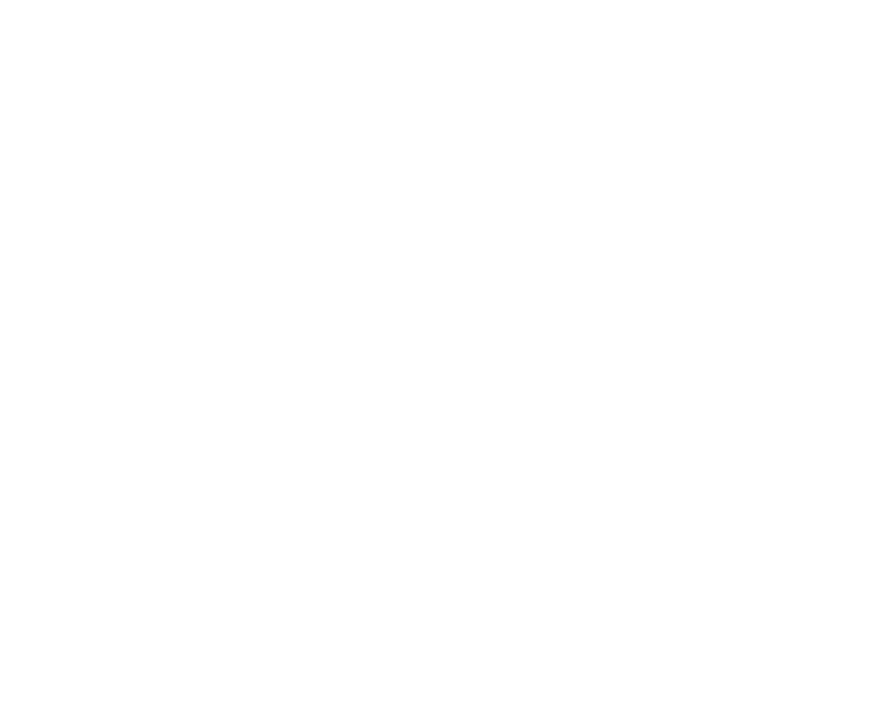
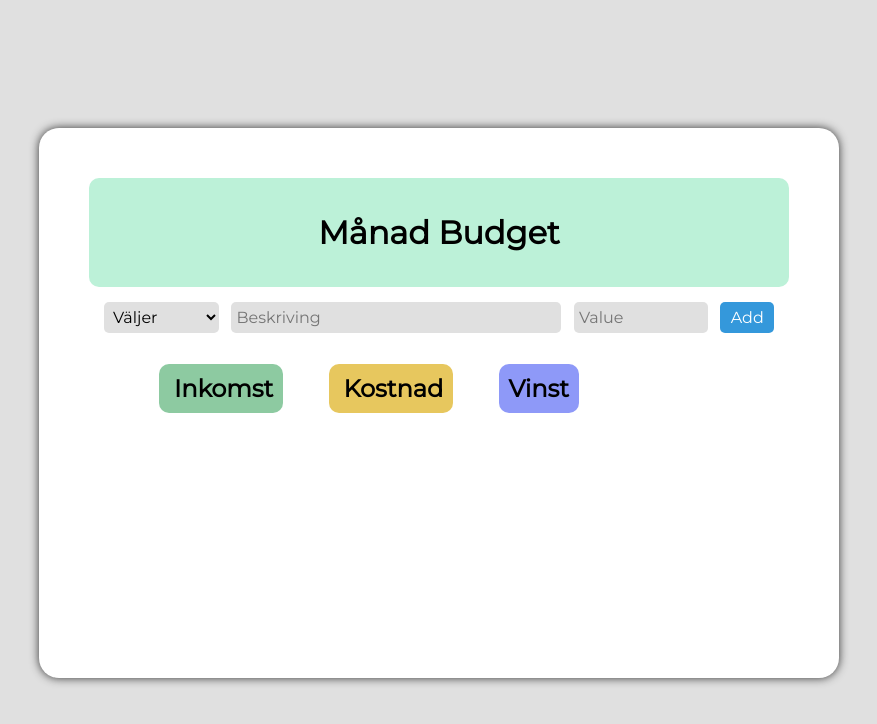
Before and after one commit to SuarPha/Inl-mning2-m-nad-budget, a website: page index.html in a window 1280 px wide. Shown: the whole page, without its empty margins (201-1078 px from the left). Drawn offline with nearby package versions, Linux system fonts and the light colour scheme; files that its build step writes are made by us from their sources.

Commit message:
add everything

```diff
--- a/index.html
+++ b/index.html
@@ -4,12 +4,46 @@
     <meta charset="UTF-8">
     <meta http-equiv="X-UA-Compatible" content="IE=edge">
     <meta name="viewport" content="width=device-width, initial-scale=1.0">
+    <link rel="preconnect" href="https://fonts.googleapis.com">
+    <link rel="preconnect" href="https://fonts.gstatic.com" crossorigin>
+    <link href="https://fonts.googleapis.com/css2?family=Montserrat:wght@200;400&display=swap" rel="stylesheet">
+    <link rel="stylesheet" href="https://cdnjs.cloudflare.com/ajax/libs/font-awesome/6.0.0-beta3/css/all.min.css">
+
     <title>Inlämning2 (Budget App)</title>
 
     <link rel="stylesheet" href="./css/style.css">
     <script src="script.js" defer></script>
 </head>
 <body>
+    <div class="card-container">
+    <div class="header"><h1>Månad Budget</h1></div>
+    <div class="form-area">
+    <select name="" id="select-area" required>
+        <option value="väljer">Väljer</option>
+        <option value="+">+ /inkomst</option>
+        <option value="-">- /kostnad</option>
+    </select>
 
+    <input type="description" class="desc" placeholder="Beskriving" required>
+    <input type="number" class="value" placeholder="Value" required>
+    <button class="btn-add">Add</button>
+    </div>
+
+    <div class="list-container">
+
+        <div class="inkomst-list"><h2>Inkomst</h2>
+
+            <div class="inkomst-container"></div>
+        </div>
+
+        <div class="kostnad-list"><h2>Kostnad</h2>
+             <div class="kostnad-container"></div>
+        </div>
+
+        <div class="vinst"><h2>Vinst</h2>
+            <div class="vinst-summa"></div>
+        </div>
+    </div>
+    </div>
 </body>
 </html>
--- a/sass/main.scss
+++ b/sass/main.scss
@@ -2,4 +2,113 @@
   margin: 0;
   padding: 0;
   box-sizing: border-box;
+  font-family: "Montserrat", sans-serif;
 }
+body {
+  width: 100%;
+  padding-top: 10%;
+  height: 100vh;
+  display: flex;
+  justify-content: center;
+  align-self: center;
+  background-color: #e0e0e0;
+}
+.card-container {
+  width: 800px;
+  height: 550px;
+  background-color: #ffff;
+  border-radius: 20px;
+  box-shadow: 0 0 10px #333;
+  padding: 50px;
+}
+.header {
+  display: flex;
+  box-sizing: border-box;
+  padding-bottom: 5vh;
+  border-radius: 10px;
+  background-color: rgb(188, 241, 216);
+  padding: 5%;
+  justify-content: center;
+}
+.form-area {
+  padding: 15px;
+  display: flex;
+  flex-direction: row;
+  justify-content: space-between;
+}
+#select-area {
+  padding: 5px;
+  font-size: 1rem;
+  border: none;
+  border-radius: 5px;
+  background-color: #e0e0e0;
+}
+.desc {
+  width: 330px;
+  padding: 5px;
+  font-size: 1rem;
+  border: none;
+  border-radius: 5px;
+  background-color: #e0e0e0;
+}
+.value {
+  padding: 5px;
+  width: 20%;
+  font-size: 1rem;
+  border: none;
+  border-radius: 5px;
+  background-color: #e0e0e0;
+}
+.btn-add {
+  display: block;
+  width: 8%;
+  border: none;
+  border-radius: 5px;
+  background-color: #3498db;
+  color: #ffff;
+  font-size: 1rem;
+  cursor: pointer;
+}
+.list-container {
+  display: flex;
+  justify-content: space-between;
+  flex-direction: row;
+  align-content: center;
+  padding-left: 10%;
+  width: 70%;
+  max-width: 700px;
+  margin: 1rem 0 3rem;
+}
+.inkomst-list h2 {
+  display: flex;
+  flex-direction: column;
+  justify-content: center;
+  align-items: center;
+  background-color: rgb(141, 202, 161);
+  padding: 10px;
+  padding-left: 15px;
+  border-radius: 10px;
+}
+.kostnad-list h2 {
+  display: flex;
+  flex-direction: column;
+  justify-content: center;
+  align-items: center;
+  background-color: rgb(231, 199, 94);
+  padding: 10px;
+  padding-left: 15px;
+  border-radius: 10px;
+}
+.vinst h2 {
+  display: flex;
+  flex-direction: column;
+  justify-content: center;
+  align-items: center;
+  background-color: rgb(142, 153, 248);
+  padding: 10px;
+  border-radius: 10px;
+}
+.vinst-summa {
+  font-weight: bold;
+  color: rgb(12, 12, 148);
+}
--- a/script.js
+++ b/script.js
@@ -0,0 +1,55 @@
+
+
+
+
+
+
+document.querySelector("button").addEventListener("click", countBudget);
+
+let kostnadLista = [];
+let inkomstLista = [];
+
+function countBudget(e) {
+    e.preventDefault();
+
+const option = document.querySelector("select");
+    console.log(option.value);
+
+if(option.value == "+"){
+
+    const description = document.querySelector(".desc").value;
+    const value = document.querySelector(".value").value;
+    inkomstLista.push(value);
+    const div = document.querySelector(".inkomst-container");
+
+    //console.log(div);
+    div.innerHTML += `<li>${description} : ${value}</li>`
+}
+
+if(option.value == "-"){
+
+    const description = document.querySelector(".desc").value;
+    const value = document.querySelector(".value").value;
+    kostnadLista.push(value);
+    const kostnadDiv = document.querySelector(".kostnad-container");
+
+    //console.log(div);
+    kostnadDiv.innerHTML += `<li>${description} : ${value}</li>`
+}
+    console.log(inkomstLista, kostnadLista);
+
+var inkomstSumma = 0;
+    for(var i = 0; i<inkomstLista.length; i++){
+        inkomstSumma += Number(inkomstLista[i]);
+    }
+
+var kostnadSumma = 0;
+    for(var i = 0; i<kostnadLista.length; i++){
+        kostnadSumma += Number(kostnadLista[i]);
+    }
+    console.log(inkomstSumma, kostnadSumma);
+
+/*const vinstDiv = document.querySelector(".vinst");
+    vinstDiv.textContent = inkomstSumma - kostnadSumma*/
+    document.querySelector(".vinst-summa").textContent = inkomstSumma - kostnadSumma;
+}
```
Also changed, not shown: 1 other file.
